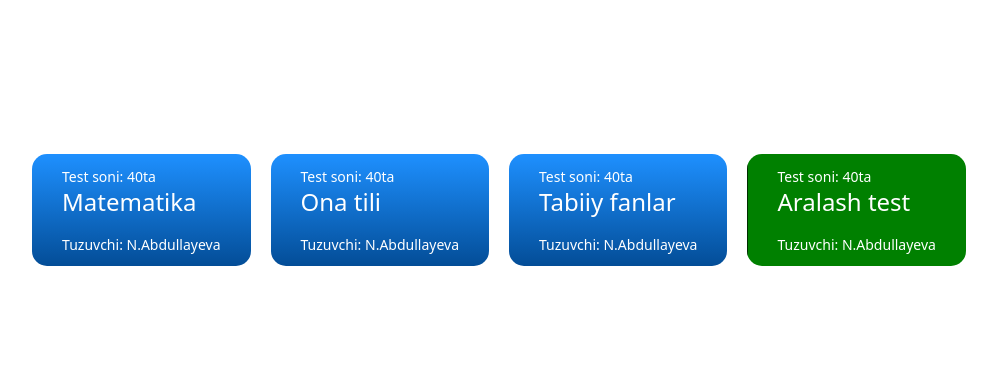
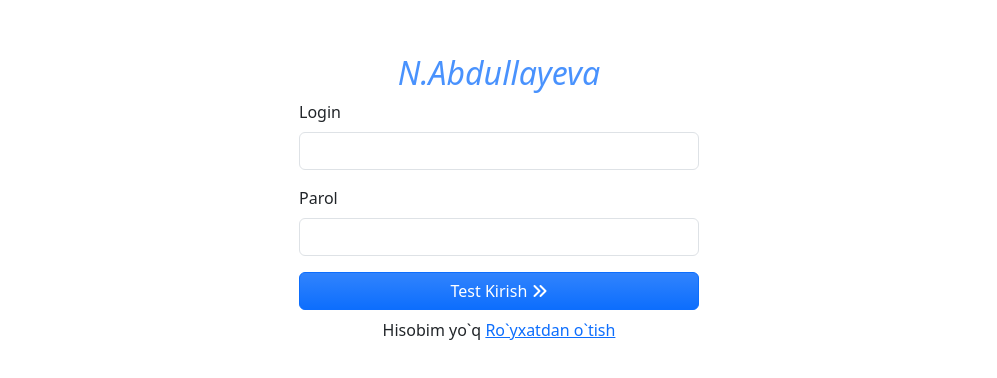
Before and after one commit to JavohirTech/test_teacher, a React (Vite) app: page /alltests in a window 1280 px wide. Shown: the part 190-568 px from the top of the page, without its empty margins (141-1138 px from the left). Built offline with nearby package versions, Linux system fonts and the light colour scheme; the HTML template or start-up script is replaced by a standard one.

Commit message:
UserLogin is ready to work

```diff
--- a/src/App.jsx
+++ b/src/App.jsx
@@ -10,13 +10,17 @@ import { Route, Routes } from "react-router-dom";
 import AdminLogin from "./pages/AdminLogin/AdminLogin";
 const App = () => {
   const isAdminLogin = sessionStorage.getItem("en");
+  const isUserLogin = sessionStorage.getItem("enus");
   return (
     <>
       <Routes>
         <Route path="/" element={<UserLogin />} />
         <Route path="/userRegister" element={<UserRegister />} />
         <Route path="/quiz" element={<QuizMain />} />
-        <Route path="/alltests" element={<AllTests />} />
+        <Route
+          path="/alltests"
+          element={isUserLogin ? <AllTests /> : <UserLogin />}
+        />
         <Route
           path="/admin/*"
           element={isAdminLogin ? <AdminMain /> : <AdminLogin />}
--- a/src/pages/AllTests/AllTests.jsx
+++ b/src/pages/AllTests/AllTests.jsx
@@ -1,6 +1,12 @@
+import { useNavigate } from "react-router-dom";
 import "./AllTests.css";
 
 const AllTests = () => {
+  const navigate = useNavigate();
+  const isUserLogin = sessionStorage.getItem("enus");
+  if (!isUserLogin) {
+    navigate("/");
+  }
   return (
     <div
       className="d-flex justify-content-center align-items-center"
--- a/src/pages/UserLogin/UserLogin.jsx
+++ b/src/pages/UserLogin/UserLogin.jsx
@@ -1,13 +1,48 @@
+import React, { useState } from "react";
 import "./UserLogin.css";
 
 const UserLogin = () => {
+  const [login, setLogin] = useState("");
+  const [password, setPassword] = useState("");
+  const [error, setError] = useState(null);
+  const handleSubmit = async (e) => {
+    e.preventDefault();
+
+    try {
+      const response = await fetch(
+        "http://192.168.0.150:8000/api/v1/user/login",
+        {
+          method: "POST",
+          headers: {
+            "Content-Type": "application/json",
+          },
+          body: JSON.stringify({
+            login: login,
+            password: password,
+          }),
+        }
+      );
+
+      const data = await response.json();
+
+      if (data.ok === "true" && data.code === 200) {
+        sessionStorage.setItem("enus", data.token);
+        window.location.href = "/alltests";
+      } else {
+        setError("Login xato.");
+      }
+    } catch (err) {
+      setError("An error occurred. Please try again later.");
+    }
+  };
+
   return (
     <>
       <div
         className="user_login_wrapper d-flex justify-content-center align-items-center"
         style={{ height: "100vh" }}
       >
-        <form>
+        <form onSubmit={handleSubmit}>
           <h2 className="text-center fst-italic text-primary opacity-75">
             N.Abdullayeva
           </h2>
@@ -20,13 +55,21 @@ const UserLogin = () => {
               className="form-control"
               id="userLogin"
               aria-describedby="emailHelp"
+              value={login}
+              onChange={(e) => setLogin(e.target.value)}
             />
           </div>
           <div className="mb-3">
             <label htmlFor="userPassword" className="form-label">
               Parol
             </label>
-            <input type="password" className="form-control" id="userPassword" />
+            <input
+              type="password"
+              className="form-control"
+              id="userPassword"
+              value={password}
+              onChange={(e) => setPassword(e.target.value)}
+            />
           </div>
           <button
             type="submit"
@@ -35,8 +78,9 @@ const UserLogin = () => {
             Test Kirish <i className="fa-solid fa-angles-right"></i>
           </button>
           <p className="p-2 text-center fs-6">
-            Hisobim yo`q <a href="/UserRegister">Ro`yxatdan o`tish</a>
+            Hisobim yo`q <a href="/userRegister">Ro`yxatdan o`tish</a>
           </p>
+          {error && <p className="text-danger text-center">{error}</p>}
         </form>
       </div>
     </>
```
